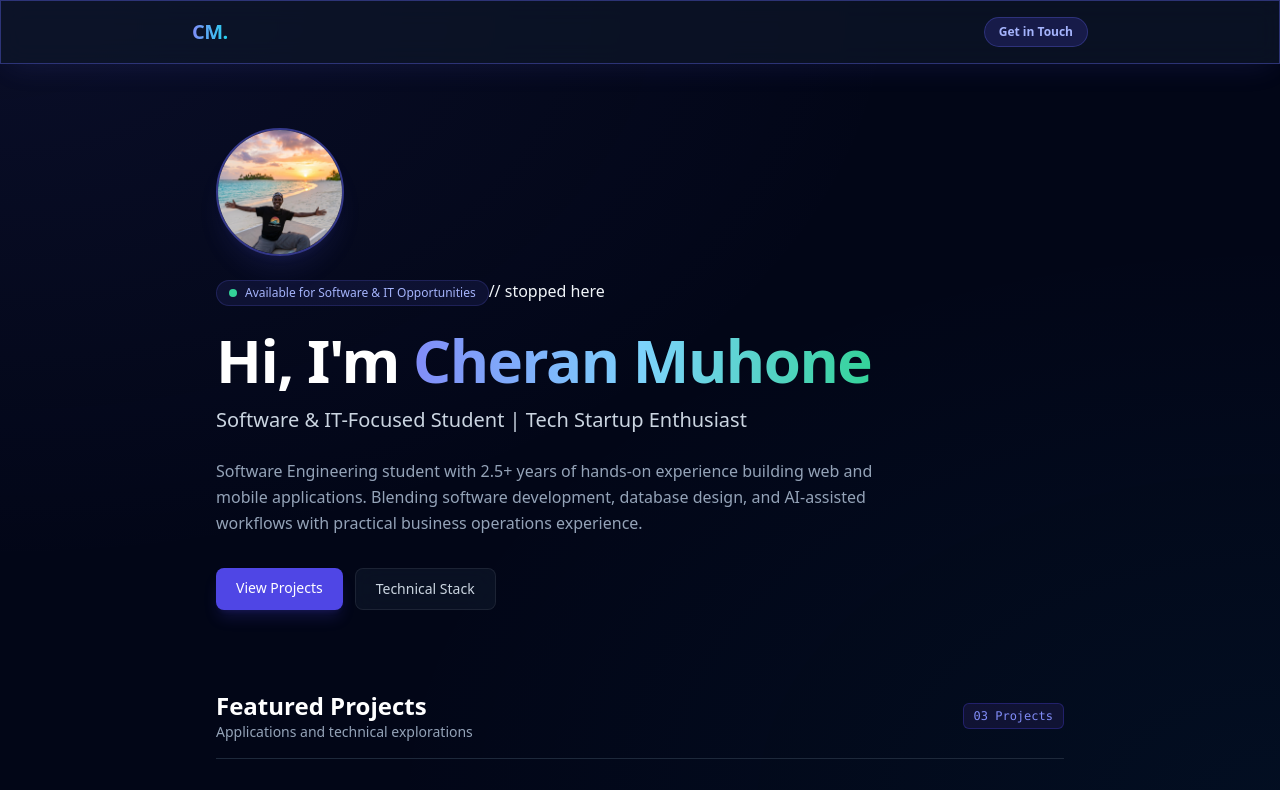
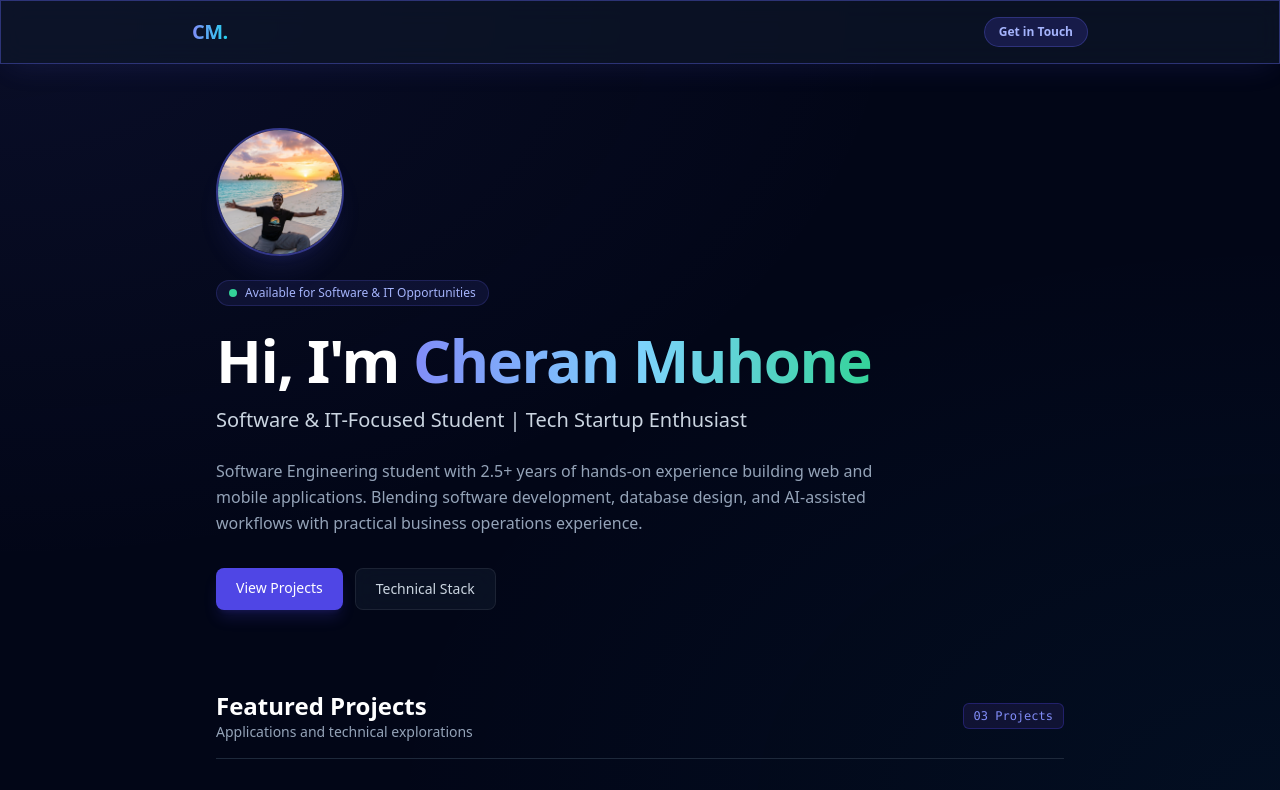
Before and after one commit to amcheran/my-portifolio, a Next.js app: page / in a window 1280 px wide. Shown: the top 790 px of the page. Built offline with nearby package versions, Linux system fonts and the light colour scheme.

Commit message:
Update page.js

```diff
--- a/app/page.js
+++ b/app/page.js
@@ -95,7 +95,7 @@ export default function Home() {
     <span className="w-2 h-2 rounded-full bg-emerald-400 animate-pulse"></span>
     Available for Software & IT Opportunities
   </div>
-// stopped here
+{/* code ends here*/}
 
           <div className="space-y-4">
             <h1 className="text-4xl sm:text-6xl font-black tracking-tight text-white leading-tight">
```
